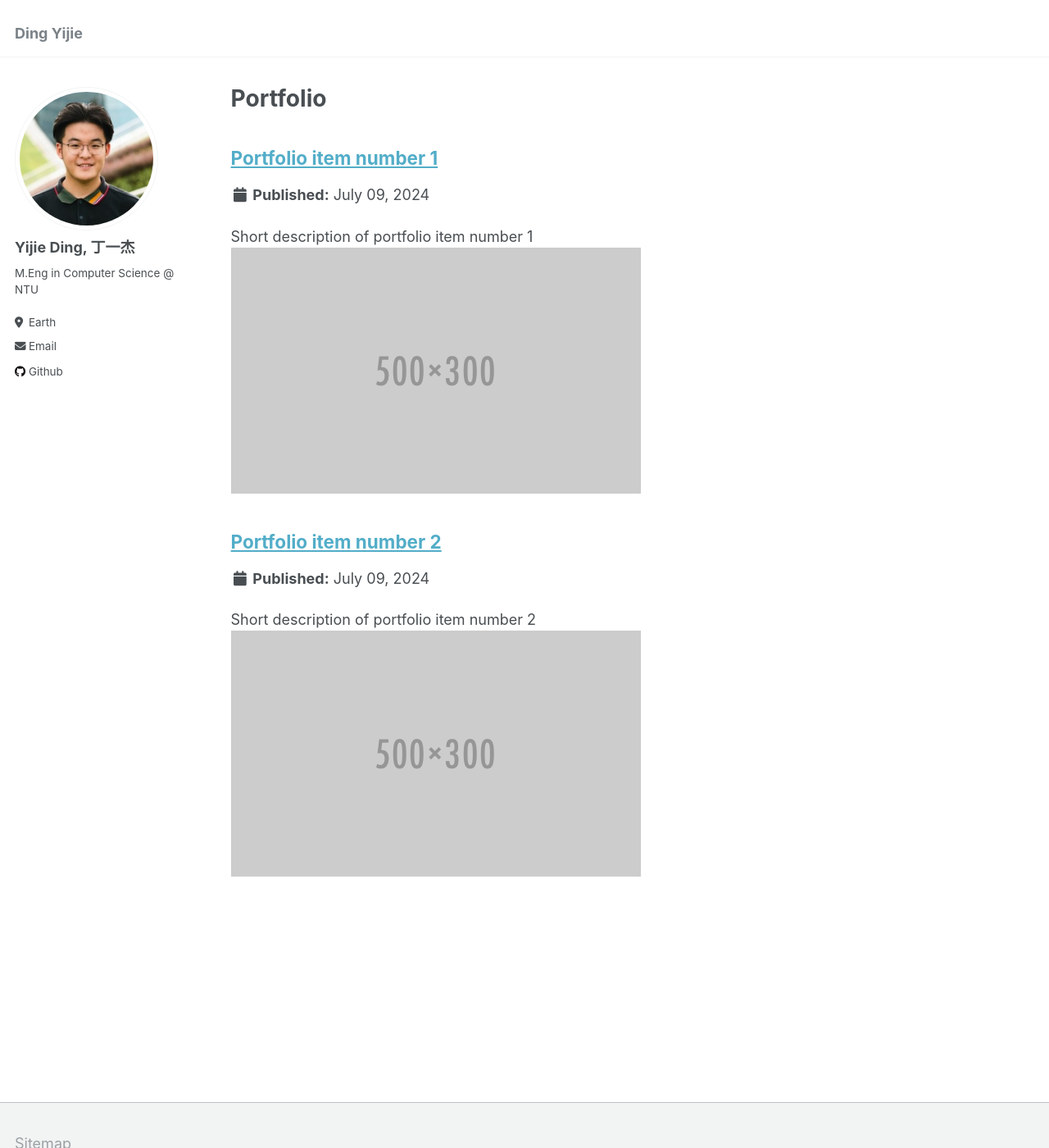
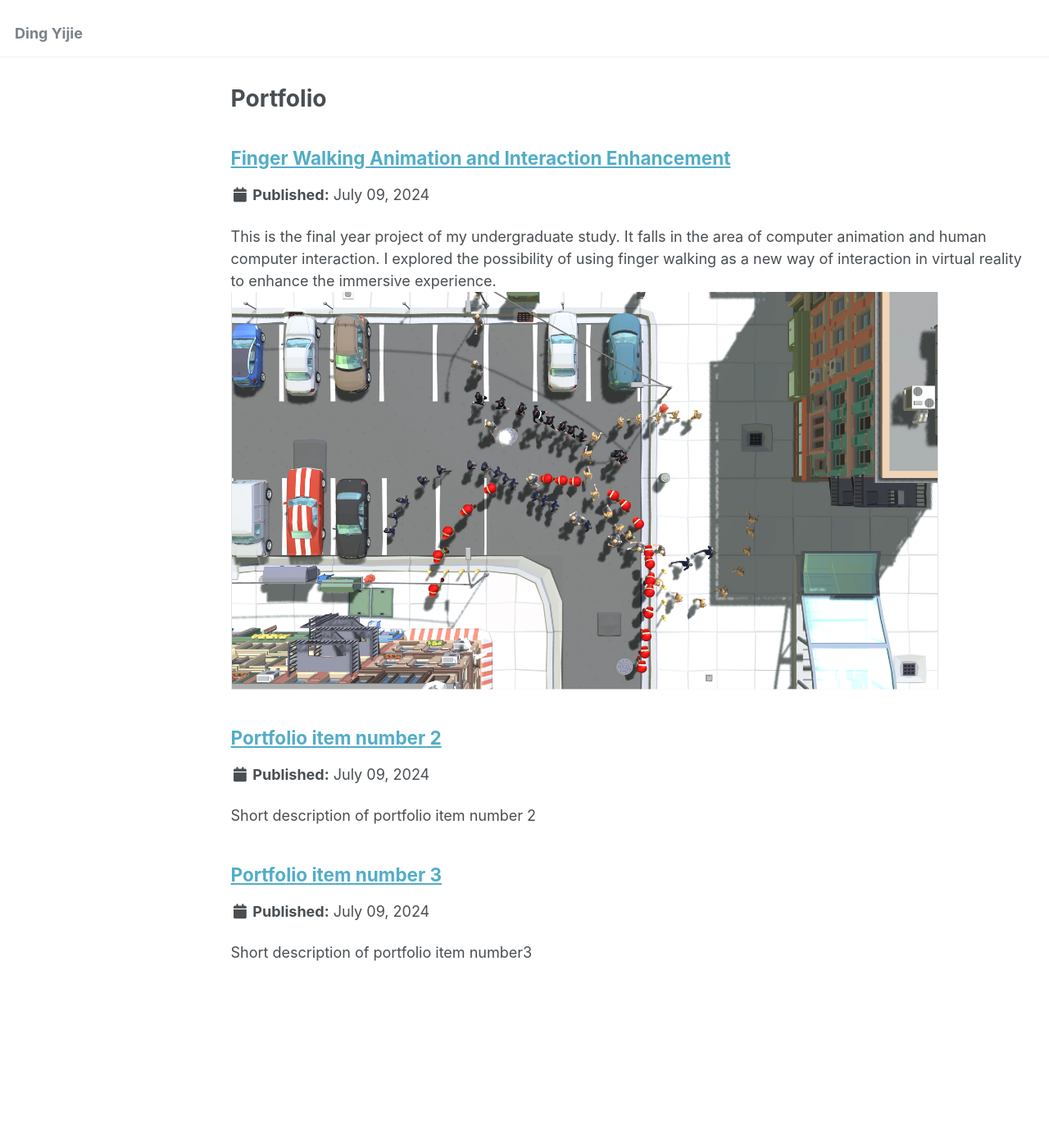
Before and after one commit to Yijie-Ding/YijieDing.github.io, a Jekyll site: the page built from _pages/portfolio.html, in a window 1280 px wide and 1400 px high. Shown: the whole window at 82% size. Built offline with Jekyll 4.4.1, drawn with Linux system fonts in a browser that asks for light colours.

Commit message:
update personal page

```diff
--- a/_config.yml
+++ b/_config.yml
@@ -12,7 +12,7 @@ title                    : "Ding Yijie"
 title_separator          : "-"
 name                     : &name "Ding Yijie"
 description              : &description "personal description"
-url                      : https://yijie-ding.github.io # the base hostname & protocol for your site e.g. "https://mmistakes.github.io"
+url                      : "https://yj-ding.github.io" # the base hostname & protocol for your site e.g. "https://mmistakes.github.io"
 baseurl                  : "" # the subpath of your site, e.g. "/blog"
 repository               : "academicpages/academicpages.github.io"
 
@@ -25,7 +25,7 @@ author:
   name             : "Yijie Ding, 丁一杰"
   pronouns         : # example: "she/her"
   bio              : "M.Eng in Computer Science @ NTU"
-  location         : "Earth"
+  location         : "Singapore"
   # employer         : "Nanyang Technological University"
   uri              : # URL
   email            : "yijieding95218[at]gmail.com"
@@ -43,7 +43,7 @@ author:
   bitbucket        : # Username - Update with your username on the site
   codepen          : # Username
   dribbble         : # Username
-  github           : "https://github.com/Yijie-Ding"
+  github           : "Yijie-Ding"
   kaggle           : # Username
   stackoverflow    : # User number or user number and name (i.e., use "1" or "1/jeff-atwood")
 
@@ -57,7 +57,7 @@ author:
   keybase          : # Username
   instagram        : # Username
   lastfm           : # Username
-  linkedin         : # Username
+  linkedin         : "yijie-ding-%E4%B8%81%E4%B8%80%E6%9D%B0-2234a8166/"
   mastodon         : # URL
   medium           : # URL
   pinterest        : # Username
--- a/_includes/head/custom.html
+++ b/_includes/head/custom.html
@@ -24,6 +24,8 @@
 <meta name="theme-color" content="#ffffff">
 <link rel="stylesheet" href="{{ base_path }}/assets/css/academicons.css"/>
 
+<!-- customize -->
+
 
 <!-- Support for MatJax -->
 <script src="https://cdnjs.cloudflare.com/polyfill/v3/polyfill.min.js?features=es6"></script>
--- a/_layouts/default.html
+++ b/_layouts/default.html
@@ -16,7 +16,9 @@ layout: compress
     {% include browser-upgrade.html %}
     {% include masthead.html %}
 
-    {{ content }}
+    <div class="content-wrapper">
+      {{ content }}
+    </div>
 
     <div class="page__footer">
       <footer>
--- a/_pages/portfolio.html
+++ b/_pages/portfolio.html
@@ -2,7 +2,7 @@
 layout: archive
 title: "Portfolio"
 permalink: /portfolio/
-author_profile: true
+author_profile: false
 ---
 
 {% include base_path %}
--- /dev/null
+++ b/_portfolio/portfolio-1.html
@@ -0,0 +1,11 @@
+---
+title: "Finger Walking Animation and Interaction Enhancement"
+excerpt: "This is the final year project of my undergraduate study.
+It falls in the area of computer animation and human computer interaction.
+I explored the possibility of using finger walking as a new way of interaction in virtual reality to enhance the immersive experience.
+<br/><img src='/YijieDing.github.io/assets/images/fyp_img2.png'>"
+collection: portfolio
+---
+
+This is an item in your Portfolio. lalalala.
+<img src='{{ site.baseurl }}/assets/images/fyp_img1.png'>
--- a/_portfolio/portfolio-1.md
+++ /dev/null
@@ -1,7 +0,0 @@
----
-title: "Portfolio item number 1"
-excerpt: "Short description of portfolio item number 1<br/><img src='/images/500x300.png'>"
-collection: portfolio
----
-
-This is an item in your portfolio. It can be have images or nice text. If you name the file .md, it will be parsed as markdown. If you name the file .html, it will be parsed as HTML.
--- a/_portfolio/portfolio-2.html
+++ b/_portfolio/portfolio-2.html
@@ -1,6 +1,6 @@
 ---
 title: "Portfolio item number 2"
-excerpt: "Short description of portfolio item number 2 <br/><img src='/images/500x300.png'>"
+excerpt: "Short description of portfolio item number 2 <br/>"
 collection: portfolio
 ---
 
```
Also changed, not shown: _includes/portfolio-header.html (added, +7 -0 lines), _portfolio/portfolio-3.html (added, +25 -0 lines), assets/css/custom.css (added, +32 -0 lines), assets/css/portfolio.css (added, +31 -0 lines), assets/images/bunny.png (added), assets/images/fyp_img1.png (added), assets/images/fyp_img2.png (added), images/bunny.png (added).
